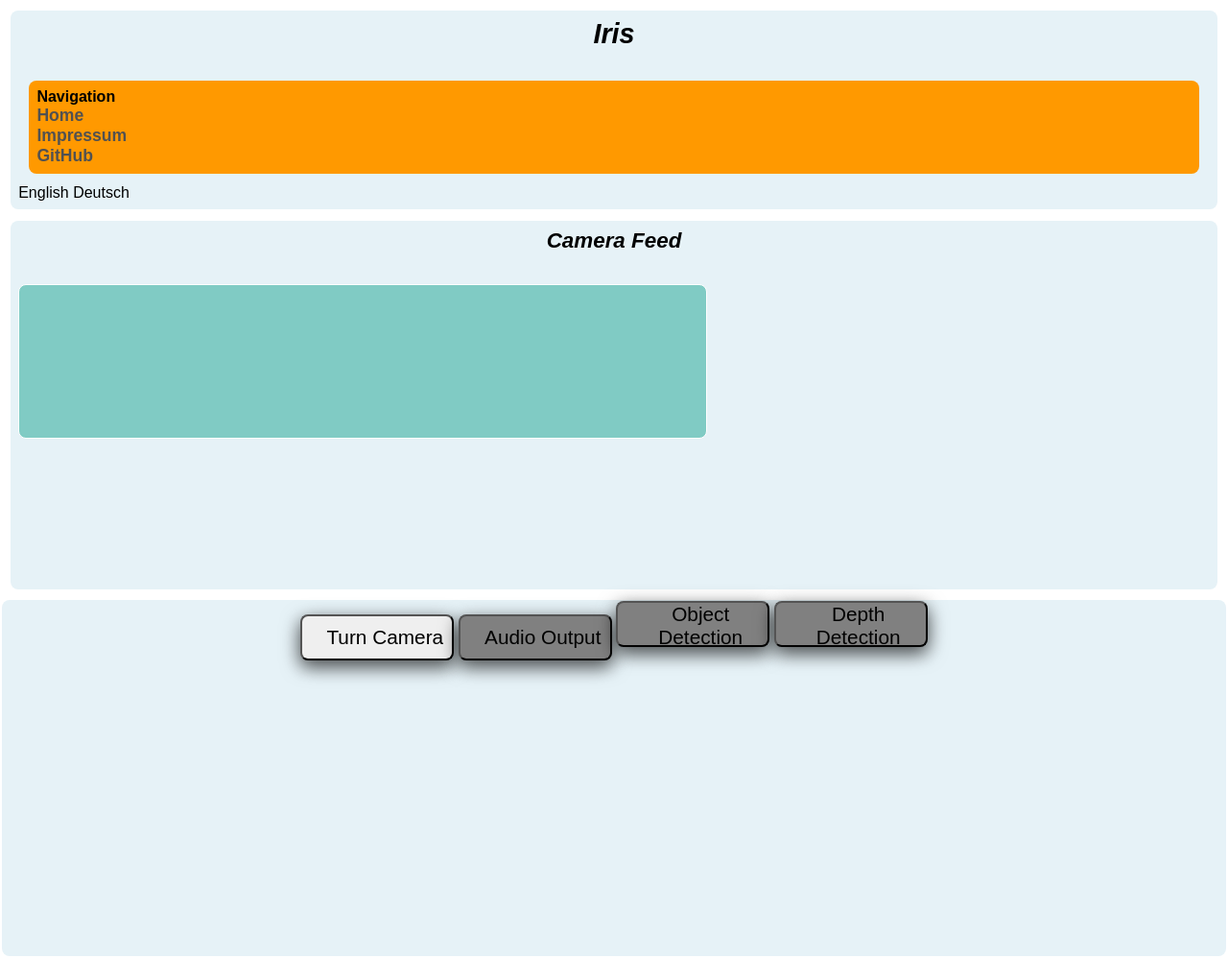
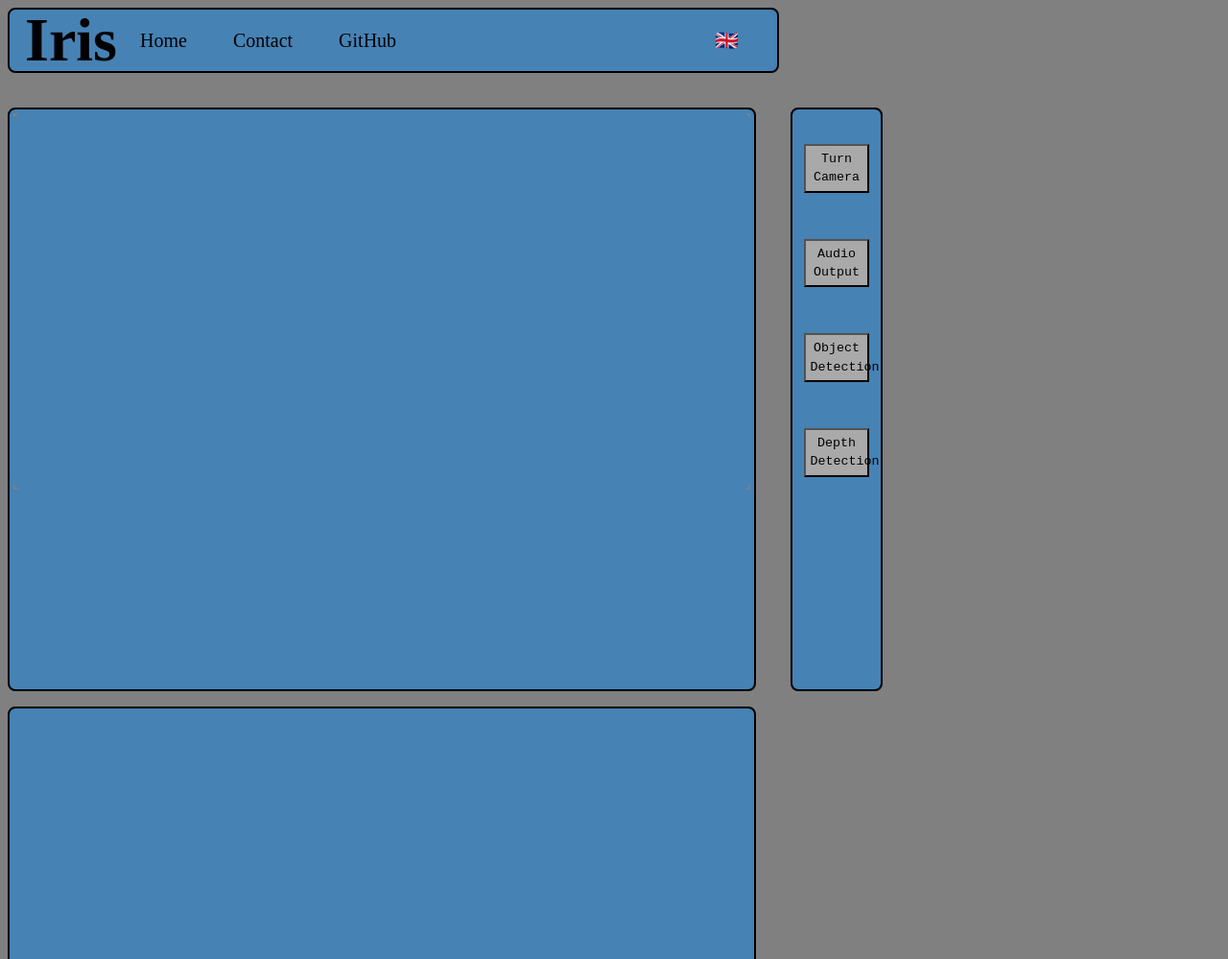
Before and after one commit to LundiNord/iris, a plain HTML site: page web/index.html in a window 1280 px wide. Shown: the top 999 px of the page at 96% size. Drawn offline with Linux system fonts and the light colour scheme.

Commit message:
css for small and medium screens

```diff
--- a/web/index.css
+++ b/web/index.css
@@ -1,196 +1,227 @@
-/* Universalselektor */
-* {
-    font-family: Arial, Verdana, sans-serif;
-    text-align: justify;
-    font-size:1rem;
-    padding: 0;
-    margin: 0;
-    border-radius: 0.5rem;
-}
 
-/* Allgemeine Einstellungen, gelten für alle Elemente mit diesem Namen*/
-p {
-    font-size:1rem
-}
-
-h1 {
-    font-size: 1.8rem;
-    font-style: italic;
-}
-
-h2 {
-    font-size: 1.4rem;
-    font-style: italic;
-}
-
-h3 {
-    font-size: 1.2rem;
-}
-/* Für alle Überschriften Text zentrieren, untere margin 2rem*/
-h1, h2, h3 {
-    text-align: center;
-    margin-bottom: 2rem;
-}
-/*Ende*/
-li {
-    font-size: 1.2rem;
-}
-
-main {
-    min-height: 23rem;
-    display:block;
-    text-align: center;
-}
-
-button {
-    font-size: 1.3rem;
-    width: 15rem;
-    height: 7rem;
-    box-shadow: 0 8px 16px 0 rgba(0,0,0,0.2), 0 6px 20px 0 rgba(0,0,0,0.6);
-    text-align: center;
-}
-
-#toggleAudioOut {
+* {     /* Universal Stuff */
+    font-family: "Courier New", monospace;
+    line-height: 1.45;
+    margin: 2rem auto 1rem;
+    max-width: 48rem;
+    padding: 0.25rem;
     background: gray;
 }
 
-#toggleObjectDetection {
-    background: gray;
-}
-
-#toggleDepthDetection {
-    background: gray;
-}
-
-/************************************************************************/
-/* Nachfahrenselektor */
-main img{
-    width: 15rem;
-    height: 15rem;
-}
-
-/************************************************************************/
-
-/* header, main, button{ */
-.containers {
-    margin: .7rem;
-    padding: .5rem;
-    border: none;
-    background-color: #e6f2f7;
-}
-
-.smallContainers {
-    margin: .1rem;
-    padding: .1rem;
-    border: none;
-    background-color: #e6f2f7;
-}
-
-.header_bold {
+h1 {    /* Headline */
+    margin-top: 1.5rem;
+    margin-bottom: 1rem;
+    margin-left: 0.5rem;
+    font-size: 3.998rem;
     font-weight: bold;
 }
 
-#header_article{
-    background: #CCFFFF;
+button {    /* Buttons */
+    background: darkgray;
 }
 
-#header_article > p{
-    margin-top: 2em;
+button:hover {
+    box-shadow: 3px 3px 5px rgba(0, 0, 0, 0.6);
 }
 
-/************************************************************************/
-/* Navigation*/
-#navigation {
-    min-width: 9rem;
-    background: #FF9900;
-    /***** Sticky *****
-    position: sticky;
-    top: 0;
-    width: 90%;*/
+#title-inside-header {
+    display: none;
+}
+#navigation{
+    font-size: 1.25rem;
+    margin: 0.5rem;
+    padding: 0.5rem;
+    height: 2rem;
+    border: 2px solid black;
+    background: steelblue;
+    border-radius: 8px; /* Rounded corners */
+    display: flex;
+    justify-content: flex-start;
+    align-items: center;
+}
+/* FixMe buttons zu hoch */
+#navigation a {
+    margin: 0.5rem;
+    padding: 0.5rem 1rem; /* Add padding to links */
+    background: steelblue;
+    color: black;
+    text-decoration: none; /* Remove underline */
+    border-radius: 4px; /* Rounded corners */
+    transition: background 0.3s, box-shadow 0.3s; /* Smooth transition */
+}
+#navigation a:hover {
+    color: white;
+    background: darkblue; /* Change background on hover */
+    box-shadow: 0 4px 8px rgba(0, 0, 0, 0.2); /* Add shadow on hover */
+}
+#navigation a:last-of-type {
+    margin-left: auto;
 }
 
-#navigation a:link {
-    text-decoration: none;
-    font-size: 1.1rem;
-    color: #515151;
-    display: block;
+.grid-container {
+    display: grid;
+    column-gap: 1rem;
+    row-gap: 1rem;
+    margin-left: 0.25rem;
+    margin-right: 0.25rem;
+}
+.grid-item {
+    background: steelblue;
+    border: 2px solid black;
+    border-radius: 8px;
+    padding: 0.25rem;
+}
+#camera {
+    border-radius: 8px;
+    background: steelblue;
+}
+#video{
+    background: steelblue;
+    width: 100%;
+    height: 100%;
+    object-fit: cover;
+    z-index: -100;
+    border-radius: 8px;
+}
+#config-container {
+    display: flex;
+    flex-flow: column;
+    justify-content: flex-start;
+    align-items: flex-start;
+}
+#config-container button {
+    width: 80%;
+    box-sizing: border-box; /* Ensure padding and border are included in the width */
+}
+#output-container p {
+    background: steelblue;
+    overflow-y: auto;
 }
 
-/** Aufgabe Farbänderung für Hover #f1f1f1, #4f4f4f**/
-#navigation a:hover {
-    color: #f1f1f1;
-    background-color: #4f4f4f;
+@media (max-width: 40rem){
+    #navigation a {
+        padding: 0.25rem;
     }
 
-/***************************************************************/
-/* Viewport Anzeige */
-
-#js-viewport-breitenanzeiger{
-    position: fixed;
-    top: 120px;
-    right: 20px;
-    z-index: 10000;
-    background: rgba(230,72,0,0.80);
-    border: 1px solid rgba(128,42,0,90);
-    box-shadow: 0px 0px 20px rgba(0,0,0,0.10);
-    padding: 10px;
-    font-size: 11px;
-    font-weight: bold;
-    color: rgba(255,255,255,1);
-    font-family: Arial, Verdana, sans-serif;
-    text-shadow: 1px 1px 1px rgba(0,0,0,0.50);
-    text-transform: uppercase;
+    .grid-container {
+        grid-template-columns: auto;
+        grid-template-rows: 25rem 4rem 20rem;
+    }
+    #cameraFeed-container {
+        grid-column: 1;
+        grid-row: 1;
+        overflow: hidden;
+        /* ToDo padding fehlt noch */
+    }
+    #config-container {
+        grid-column: 1;
+        grid-row: 2;
+        flex-flow: row;
+        justify-content: flex-start;
+        align-items: center;
+    }
+    #config-container button {
+        margin: 0.1rem;
+        height: 3rem;
+    }
+    #output-container {
+        grid-column: 1;
+        grid-row: 3;
+    }
+    #output-container p {
+        max-height: 18rem;
     }
 
-/***************************************************************/
-#header_article {
-    min-width:12rem;
 }
 
-#snippets{
-    display:grid;
-    grid-template-columns: auto;
-    width:100%;
-    margin:0;
-    padding:0;
+@media (min-width: 40rem) and (max-width: 60rem){
+
+    .grid-container {
+        grid-template-columns: 30rem auto;
+        grid-template-rows: 25rem 20rem;
+    }
+    .grid-item {
+        border-radius: 8px;
+        padding: 0.25rem;
+    }
+    #cameraFeed-container {
+        grid-column: 1;
+        grid-row: 1;
+    }
+    #video{
+        width: 100%;
+        height: 100%;
+        object-fit: cover;
+        z-index: -100;
+        border-radius: 8px;
+    }
+    #config-container {
+        grid-column: 2;
+        grid-row: 1;
+        flex-flow: column;
+        justify-content: flex-start;
+        align-items: flex-start;
+    }
+    #output-container {
+        grid-column: 1 / 3;
+        grid-row: 2;
+    }
+    #output-container p {
+        max-height: 18rem;
+    }
 }
 
-#snippets p{
-    border: 2px solid;
-    border-color: #555555;
-    padding: 1em;
+@media (min-width: 60rem) {     /* Big Screens */
+
+    #title-outside-header {
+        display: none;
+    }
+    #title-inside-header {
+        display: inline;
+        background: steelblue;
+        font-size: 3.998rem;
+    }
+    #navigation {
+        padding: 1rem;
+        width: 200rem;
+    }
+    #navigation h1 {
+        margin: 0;
+        font-size: 4rem;
+        font-weight: bold;
     }
 
-main>div{
-    width:100%;
+    .grid-container {
+        grid-template-columns: 50rem auto;
+        grid-template-rows: 38rem 20rem;
     }
-.section_item {
-    background-color: #80cbc4;
-    border: 1px solid #fff;
-    font-size: 30px;
-    text-align: center;
-    padding: 1rem;
+    #cameraFeed-container {
+        grid-column: 1;
+        grid-row: 1;
+    }
+    #video{
+        width: 100%;
+        height: 100%;
+        object-fit: cover;
+        z-index: -100;
+        border-radius: 8px;
+    }
+    #config-container {
+        grid-column: 2;
+        grid-row: 1;
+        flex-flow: column;
+        justify-content: flex-start;
+        align-items: flex-start;
+    }
+    #output-container {
+        grid-column: 1 / 3;
+        grid-row: 2;
+    }
+    #output-container p {
+        max-height: 18rem;
     }
 
-button{
-    width: 10rem;
-    height: 3rem;
-    padding-left: 1rem;
+
+
+
 }
-
-#geoloc{
-    display:table;
-    margin:auto;
-}
-
-#p_geoloc, #geoloc button{
-    display:table-cell;
-    margin:auto;
-}
-
-@media (min-width: 60rem){
-    #snippets{
-        display:grid;
-        grid-template-columns: auto auto;
-    }
-}
--- a/web/index.html
+++ b/web/index.html
@@ -8,56 +8,48 @@
         Iris - AI Environment Detector
     </title>
     <link rel="manifest" href="/web/manifest.json">     <!-- PWA Manifest -->
+    <link id="css_reset" rel="stylesheet" type="text/css" href="reset.css">
     <link id="css" rel="stylesheet" type="text/css" href="index.css">
     <!-- async Seite weiterladen, während Skript eingelesen wird! -->
     <script src="index.js" async type="module" ></script>
 </head>
+
 <body>
-<header class="containers">
-    <h1>
-        Iris
-    </h1>
-    <section id="header_section" class="header_section_flex">
-        <nav id="navigation" class="header_bold containers">
+<header id="header">
+    <h1 id="title-outside-header">Iris</h1>
+    <div id="navigation" class="flex-container">
+        <h1 id="title-inside-header">Iris</h1>
             <!-- Side navigation -->
-            <p> Navigation </p>
             <a href="index.html" data-i18n="home">Home</a>
-            <a href="impressum.html">Impressum</a>
+            <a href="impressum.html" data-i18n="contact">Contact</a>
             <a href="https://github.com/LundiNord/html5Website/tree/transformerjs">GitHub</a>
-        </nav>
-    </section>
-    <section id="language_section" class="header_section_flex">
-        <a id="lang-en">English</a>
-        <a id="lang-de">Deutsch</a>
-    </section>
+            <a id="lang">🇬🇧</a>
+    </div>
 </header>
-<main class="containers">    <!--Video feed Container-->
-    <h2> Camera Feed </h2>
-    <div>
-        <section id="snippets">
-            <div id="camera" class="section_item">
+
+<main class="grid-container">
+
+    <div class="grid-item" id="cameraFeed-container">     <!--Video feed Container-->
+        <section id="cameraFeed">
+            <div id="camera">
                 <video id="video" width="160" height="120" autoplay muted></video>
             </div>
         </section>
     </div>
-<!--    <div class="video-options">-->
-<!--        <select name="" id="" class="custom-select">-->
-<!--            <option value="">Select camera</option>-->
-<!--        </select>-->
-<!--    </div>-->
-</main>
 
-<main class="smallContainers">      <!--Config Container-->
-    <button id="camera_dreh_button">Turn Camera</button>
-    <button id="toggleAudioOut">Audio Output</button>
-    <button id="toggleObjectDetection">Object Detection</button>
-    <button id="toggleDepthDetection">Depth Detection</button>
-</main>
+    <div class="grid-item" id="config-container">     <!--Config Container-->
+        <button id="camera_dreh_button" data-i18n="turn_camera">Turn Camera</button>
+        <button id="toggleAudioOut" data-i18n="audio_output">Audio Output</button>
+        <button id="toggleObjectDetection" data-i18n="object_dect">Object Detection</button>
+        <button id="toggleDepthDetection" data-i18n="depth_dect">Depth Detection</button>
+    </div>
 
-<main class="containers">            <!--Output Container-->
-    <div id="image-container"></div>
-    <p id="status"></p>
-    <P id="result"></P>
+    <div class="grid-item" id="output-container">     <!--Output Container-->
+<!--        <div id="image-container"></div>-->
+        <p id="status"></p>
+        <P id="result"></P>
+    </div>
+
 </main>
 
 <!-- Cloudflare Web Analytics --><script defer src='https://static.cloudflareinsights.com/beacon.min.js' data-cf-beacon='{"token": "c3242506f1824ef39c459718de1e88f6"}'></script><!-- End Cloudflare Web Analytics -->
```
Also changed, not shown: web/index.js (+18 -18 lines), web/languages/de.json (+7 -1 lines), web/languages/en.json (+6 -1 lines). Lines whose indentation alone changed are shown as unchanged.
